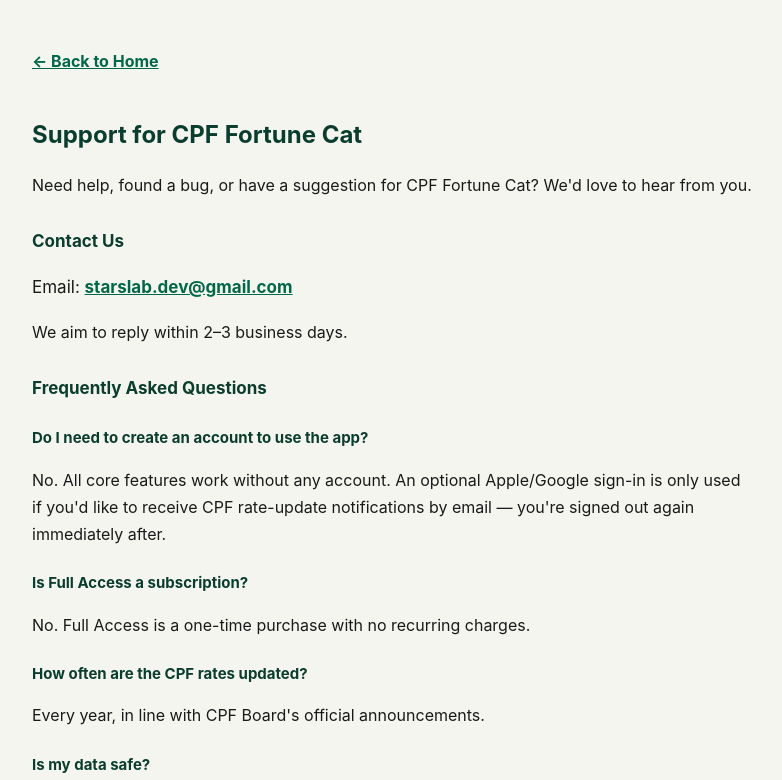
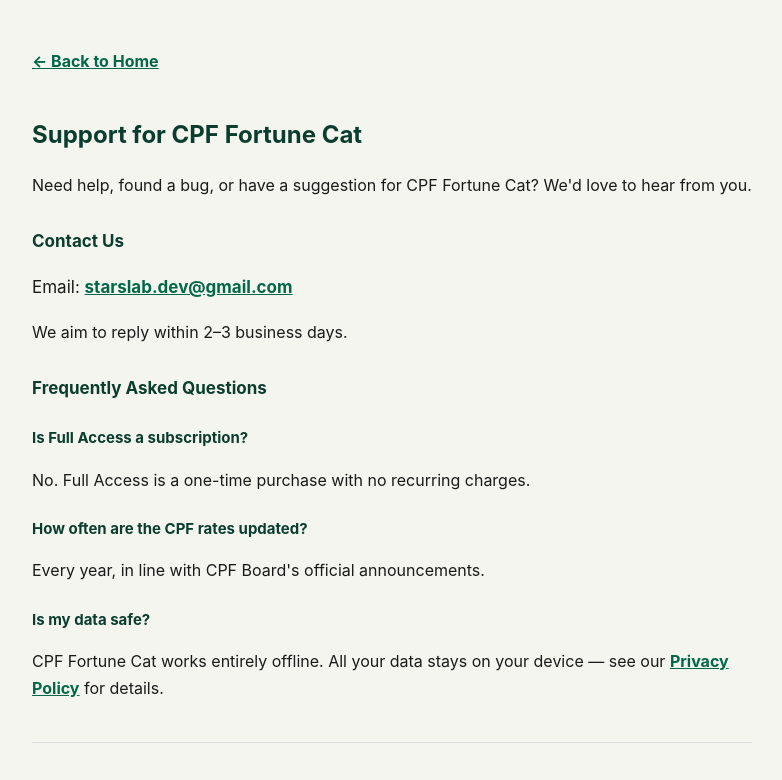
Before and after one commit to starslab-dev/cpf-fortune-cat, a plain HTML site: page support.html in a window 1280 px wide. Shown: the top 780 px of the page, without its empty margins (248-1030 px from the left). Drawn offline with Linux system fonts and the light colour scheme.

Commit message:
Remove account creation FAQ from support page
Removed FAQ about account creation for app usage.

```diff
--- a/support.html
+++ b/support.html
@@ -28,9 +28,6 @@
   <p>We aim to reply within 2&ndash;3 business days.</p>
 
   <h2>Frequently Asked Questions</h2>
-
-  <h3>Do I need to create an account to use the app?</h3>
-  <p>No. All core features work without any account. An optional Apple/Google sign-in is only used if you'd like to receive CPF rate-update notifications by email &mdash; you're signed out again immediately after.</p>
 
   <h3>Is Full Access a subscription?</h3>
   <p>No. Full Access is a one-time purchase with no recurring charges.</p>
```
